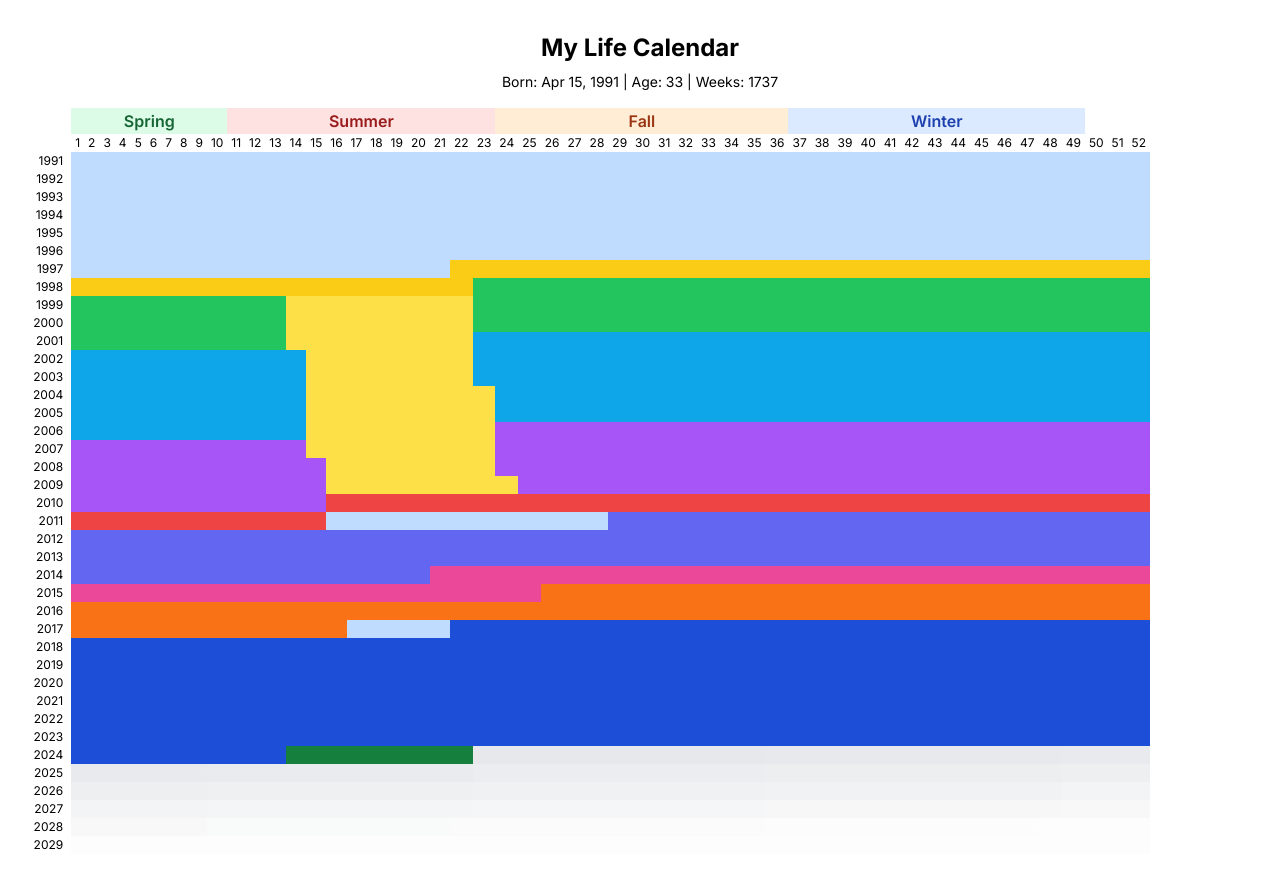
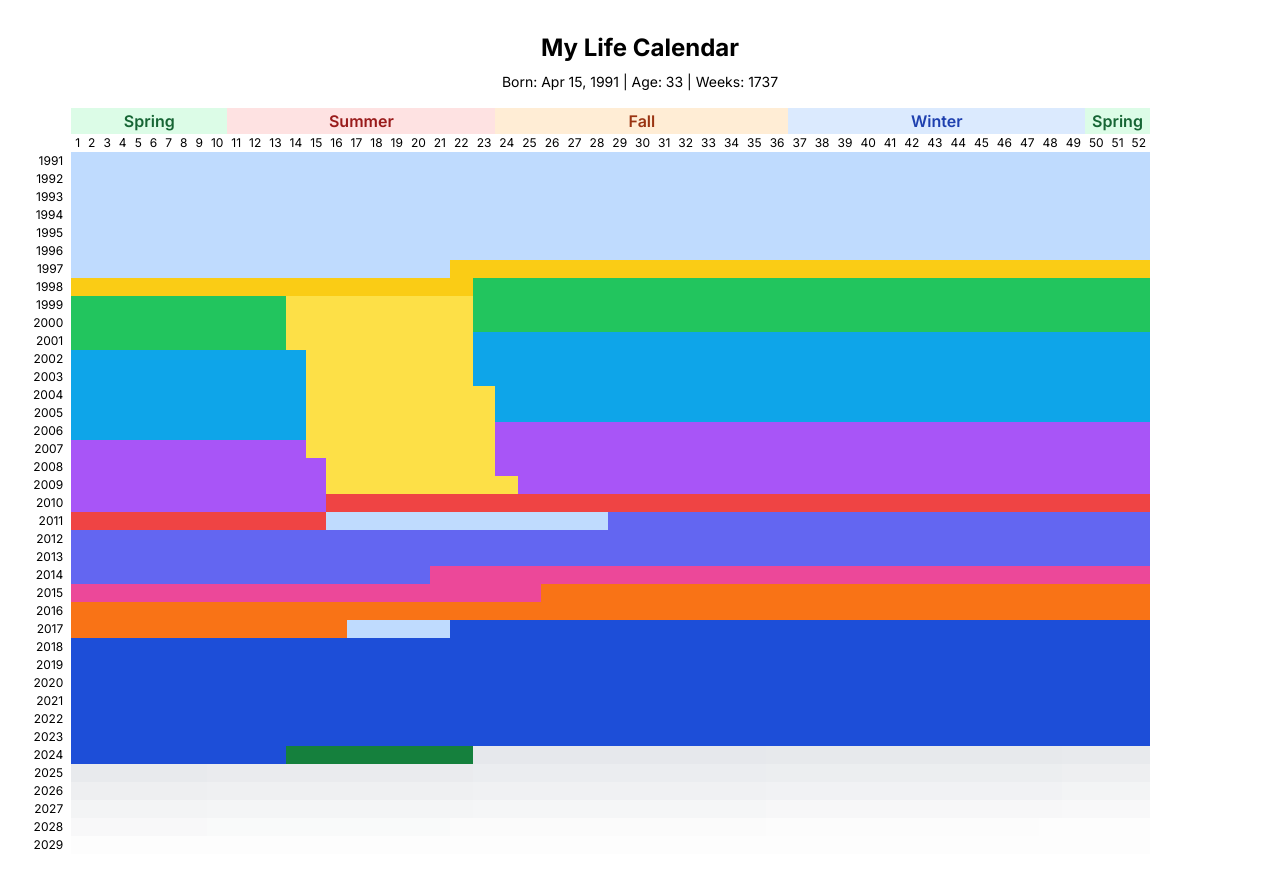
Before and after one commit to WiegerWolf/life-calendar, a Next.js app: page / in a window 1280 px wide. Built offline with nearby package versions, Linux system fonts and the light colour scheme.

Commit message:
Added logic to calculate and display the remaining weeks for the last season in the LifeCalendar component

```diff
--- a/components/LifeCalendar.tsx
+++ b/components/LifeCalendar.tsx
@@ -120,7 +120,8 @@ const LifeCalendar: React.FC<LifeCalendarProps> = ({ birthDate, lifeEvents }) =>
         weeksUntilNextSeason,
         13,
         13,
-        13
+        13,
+        52 - weeksUntilNextSeason - 39 // Remaining weeks for the last season
     ];
 
     return (
@@ -146,6 +147,15 @@ const LifeCalendar: React.FC<LifeCalendarProps> = ({ birthDate, lifeEvents }) =>
                                 </th>
                             );
                         })}
+                        {/* Add the last season (Spring) if necessary */}
+                        {seasonLengths[4] > 0 && (
+                            <th
+                                className={`${seasonColors['Spring']} font-semibold`}
+                                colSpan={seasonLengths[4]}
+                            >
+                                Spring
+                            </th>
+                        )}
                     </tr>
                     <tr>
                         <th></th>
```
